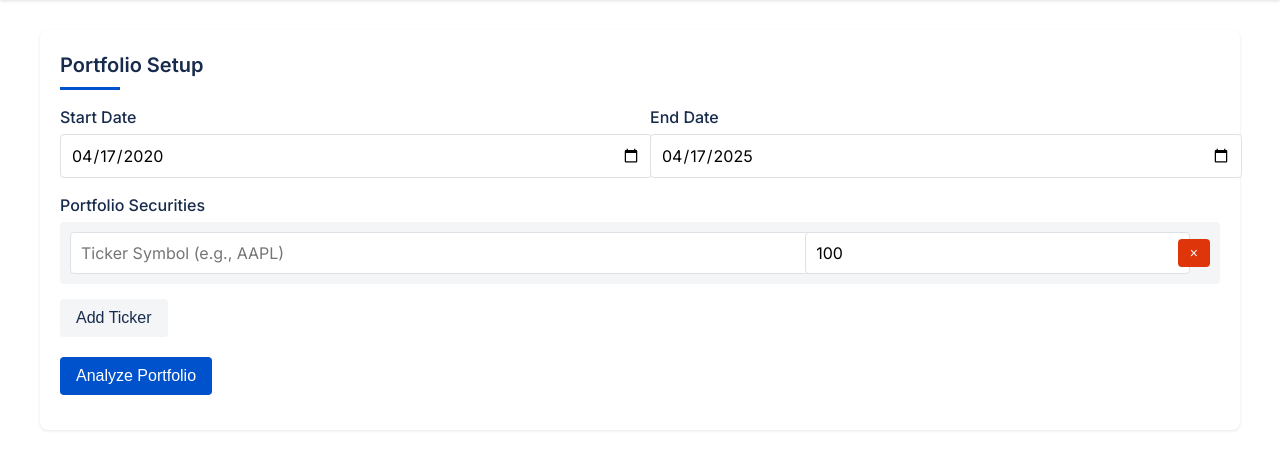
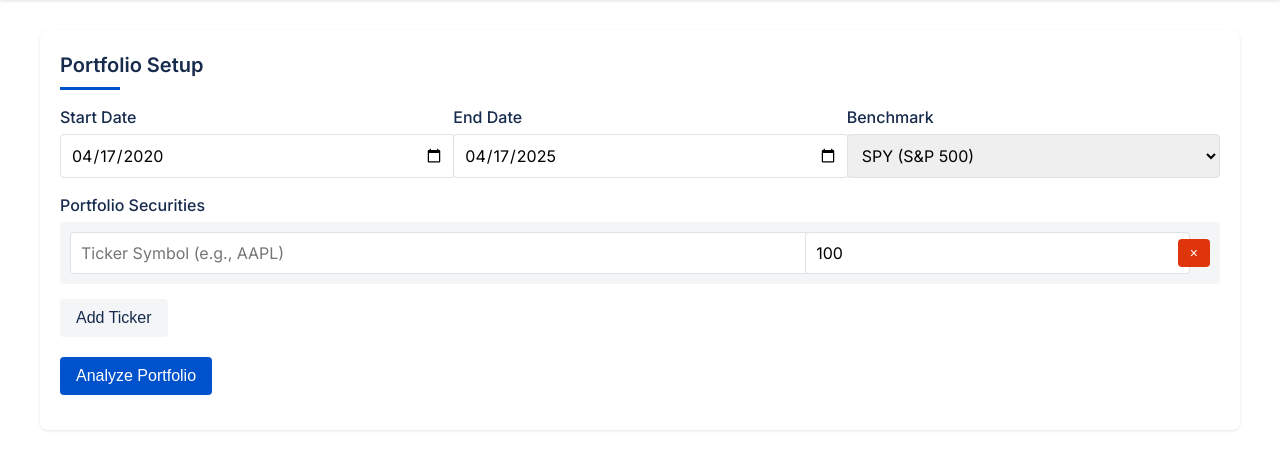
Before and after one commit to ianlucas1/GetTheBear, a Flask app: page / in a window 1280 px wide. Shown: the part 82-552 px from the top of the page. Run offline with Flask 3, Linux system fonts and the light colour scheme; some libraries are stand-ins or nearby versions.

Commit message:
Improved portfolio analysis
Updated the portfolio analysis tool to allow users to select a custom benchmark, improved chart display, and added annual return calculations and visualization.  The backend was also updated to handle the new benchmark functionality and improve data caching.  Changes were made to `analytics.py` and `app.py`, and the `index.html` template was updated to incorporate the new benchmark selection.

Replit-Commit-Author: Agent
Replit-Commit-Session-Id: c7ab2ade-dc89-4189-a1d1-caa12566be97
Replit-Commit-Screenshot-Url: https://storage.googleapis.com/screenshot-production-us-central1/6da79860-e9f4-477c-a141-0523ee14f7a4/c51a309d-4154-4f99-8b40-a01f2e4be1b0.jpg

```diff
--- a/app.py
+++ b/app.py
@@ -39,6 +39,7 @@ def analyze_portfolio():
     - weights: List of weights corresponding to tickers
     - start_date: Portfolio start date (YYYY-MM-DD)
     - end_date: Portfolio end date (YYYY-MM-DD)
+    - benchmark_ticker: Custom benchmark ticker (optional, defaults to SPY)
     """
     try:
         data = request.get_json()
@@ -47,6 +48,7 @@ def analyze_portfolio():
         weights = data.get('weights', [])
         start_date = data.get('start_date')
         end_date = data.get('end_date')
+        benchmark_ticker = data.get('benchmark_ticker', BENCHMARK_TICKER)
 
         # Validate inputs
         if not tickers or not weights or not start_date or not end_date:
@@ -62,11 +64,24 @@ def analyze_portfolio():
             return jsonify({"error": "Sum of weights must be positive"}), 400
         weights = [w / weight_sum for w in weights]
 
+        # Clean up benchmark ticker
+        benchmark_ticker = benchmark_ticker.split(" (")[0].strip().upper()
+
         # Check if benchmark is in the portfolio
-        benchmark_in_portfolio = BENCHMARK_TICKER in tickers
-        benchmark_index = tickers.index(BENCHMARK_TICKER) if benchmark_in_portfolio else -1
+        benchmark_in_portfolio = False
+        benchmark_index = -1
+
+        # Look for the benchmark ticker in the portfolio tickers (considering tickers might have the benchmark label)
+        for i, ticker in enumerate(tickers):
+            # Remove any benchmark labels for comparison
+            clean_ticker = ticker.split(" (")[0].strip().upper()
+            if clean_ticker == benchmark_ticker:
+                benchmark_in_portfolio = True
+                benchmark_index = i
+                break
 
         logger.debug(f"Analyzing portfolio: {tickers} with weights {weights} from {start_date} to {end_date}")
+        logger.debug(f"Using benchmark: {benchmark_ticker}")
 
         # Fetch portfolio data
         df_monthly, error_tickers = fetch_portfolio_data(tickers, weights, start_date, end_date)
@@ -82,10 +97,11 @@ def analyze_portfolio():
         # Fetch benchmark data if not already in the portfolio
         df_benchmark = None
         if not benchmark_in_portfolio:
-            df_benchmark, benchmark_error = fetch_benchmark_data(BENCHMARK_TICKER, start_date, end_date)
+            df_benchmark, benchmark_error = fetch_benchmark_data(benchmark_ticker, start_date, end_date)
 
             if benchmark_error:
                 logger.warning(f"Could not fetch benchmark data: {benchmark_error}")
+                return jsonify({"error": f"Could not fetch benchmark data for {benchmark_ticker}: {benchmark_error}"}), 400
 
         # Calculate metrics for the portfolio
         metrics = calculate_metrics(df_monthly)
@@ -93,8 +109,11 @@ def analyze_portfolio():
         # Calculate metrics for the benchmark
         benchmark_metrics = None
         if benchmark_in_portfolio:
-            # Use portfolio data to calculate benchmark metrics
-            benchmark_metrics = calculate_metrics(df_monthly, is_benchmark=True)
+            # Create a separate dataframe for the benchmark using just that ticker's price data
+            clean_ticker = tickers[benchmark_index].split(" (")[0]
+            benchmark_only_data, _ = fetch_portfolio_data([clean_ticker], [1.0], start_date, end_date)
+            if benchmark_only_data is not None and not benchmark_only_data.empty:
+                benchmark_metrics = calculate_metrics(benchmark_only_data)
         elif df_benchmark is not None and not df_benchmark.empty:
             benchmark_metrics = calculate_metrics(df_benchmark)
 
@@ -103,7 +122,8 @@ def analyze_portfolio():
             'dates': df_monthly.index.strftime('%Y-%m-%d').tolist(),
             'portfolio_values': df_monthly['Portfolio Value'].tolist(),
             'drawdowns': df_monthly['Drawdown'].tolist(),
-            'monthly_returns': df_monthly['Monthly Return'].tolist()
+            'monthly_returns': df_monthly['Monthly Return'].tolist(),
+            'benchmark_ticker': benchmark_ticker
         }
 
         # Add annual returns data
@@ -124,6 +144,11 @@ def analyze_portfolio():
             chart_data['benchmark_in_portfolio'] = True
             chart_data['benchmark_index'] = benchmark_index
 
+            # If the benchmark is in the portfolio, we still need its specific metrics
+            # for the charts, so include benchmark annual returns
+            if benchmark_metrics and 'annual_returns' in benchmark_metrics:
+                chart_data['benchmark_annual_returns'] = benchmark_metrics['annual_returns']
+
         return jsonify({
             "metrics": metrics,
             "benchmark_metrics": benchmark_metrics,
@@ -137,13 +162,14 @@ def analyze_portfolio():
 
 @app.route('/download_returns', methods=['GET'])
 def download_returns():
-    """Generate and download monthly returns CSV.
+    """Generate and download returns CSV.
 
     Expected query parameters:
     - tickers: Comma-separated list of tickers
     - weights: Comma-separated list of weights
     - start_date: Portfolio start date (YYYY-MM-DD)
     - end_date: Portfolio end date (YYYY-MM-DD)
+    - benchmark_ticker: The benchmark ticker to use
     """
     try:
         # Get query parameters
@@ -151,6 +177,7 @@ def download_returns():
         weights_str = request.args.get('weights', '').split(',')
         start_date = request.args.get('start_date')
         end_date = request.args.get('end_date')
+        benchmark_ticker = request.args.get('benchmark_ticker', BENCHMARK_TICKER)
 
         # Validate inputs
         if not tickers or not weights_str or not start_date or not end_date or tickers[0] == '':
@@ -171,49 +198,124 @@ def download_returns():
             return jsonify({"error": "Sum of weights must be positive"}), 400
         weights = [w / weight_sum for w in weights]
 
+        # Clean up benchmark ticker
+        benchmark_ticker = benchmark_ticker.split(" (")[0].strip().upper()
+
+        # Check if benchmark is in the portfolio
+        benchmark_in_portfolio = False
+        for ticker in tickers:
+            # Remove any benchmark labels for comparison
+            clean_ticker = ticker.split(" (")[0].strip().upper()
+            if clean_ticker == benchmark_ticker:
+                benchmark_in_portfolio = True
+                break
+
         # Fetch portfolio data
-        df_monthly, error_tickers = fetch_portfolio_data(tickers, weights, start_date, end_date)
+        df_portfolio, error_tickers = fetch_portfolio_data(tickers, weights, start_date, end_date)
 
         if error_tickers:
             logger.warning(f"Could not fetch data for: {error_tickers}")
 
-        if df_monthly is None or df_monthly.empty:
+        if df_portfolio is None or df_portfolio.empty:
             return jsonify({"error": "Could not retrieve portfolio data"}), 400
 
-        # Prepare CSV
-        # Make sure we're using the actual monthly returns data
-        monthly_returns = pd.DataFrame(index=df_monthly.index)
-        monthly_returns['Portfolio_Return'] = df_monthly['Monthly Return']
+        # Prepare CSV with monthly returns
+        monthly_returns = pd.DataFrame(index=df_portfolio.index)
+        monthly_returns['Portfolio_Return'] = df_portfolio['Monthly Return']
         monthly_returns.index.name = 'Date'
 
-        # Add benchmark to the CSV if available
-        if BENCHMARK_TICKER not in tickers:
-            df_benchmark, benchmark_error = fetch_benchmark_data(BENCHMARK_TICKER, start_date, end_date)
-            if df_benchmark is not None and not df_benchmark.empty:
-                monthly_returns['Benchmark_Return'] = df_benchmark['Monthly Return']
+        # Add year and month columns for easier grouping
+        monthly_returns['Year'] = monthly_returns.index.year
+        monthly_returns['Month'] = monthly_returns.index.month
+
+        # Fetch benchmark data if not already in the portfolio
+        benchmark_data = None
+        if benchmark_in_portfolio:
+            # Create a separate dataframe for the benchmark using just that ticker
+            for i, ticker in enumerate(tickers):
+                clean_ticker = ticker.split(" (")[0].strip().upper()
+                if clean_ticker == benchmark_ticker:
+                    benchmark_only_data, _ = fetch_portfolio_data([clean_ticker], [1.0], start_date, end_date)
+                    if benchmark_only_data is not None and not benchmark_only_data.empty:
+                        benchmark_data = benchmark_only_data
+                    break
+        else:
+            # Fetch benchmark data
+            benchmark_data, benchmark_error = fetch_benchmark_data(benchmark_ticker, start_date, end_date)
+            if benchmark_error:
+                logger.warning(f"Could not fetch benchmark data: {benchmark_error}")
+
+        # Add benchmark to the monthly returns CSV
+        if benchmark_data is not None and not benchmark_data.empty:
+            monthly_returns[f'Benchmark_Return'] = benchmark_data['Monthly Return'].reindex(monthly_returns.index).fillna(0)
+
+        # Calculate annual returns
+        # Group by year and calculate annual returns for portfolio
+        annual_returns = pd.DataFrame()
+        annual_returns['Year'] = monthly_returns['Year'].drop_duplicates().sort_values()
+
+        # Calculate annual portfolio returns
+        portfolio_annual = {}
+        for year, group in monthly_returns.groupby('Year'):
+            # Get the portfolio value at the beginning and end of the year
+            if 'Portfolio Value' in df_portfolio.columns:
+                year_data = df_portfolio[df_portfolio['Year'] == year]['Portfolio Value']
+                if not year_data.empty:
+                    first_value = year_data.iloc[0]
+                    last_value = year_data.iloc[-1]
+                    annual_return = (last_value / first_value) - 1
+                    portfolio_annual[year] = annual_return * 100  # Convert to percentage
+
+        # Calculate annual benchmark returns
+        benchmark_annual = {}
+        if benchmark_data is not None and not benchmark_data.empty:
+            for year, group in monthly_returns.groupby('Year'):
+                # Get the benchmark value at the beginning and end of the year
+                if 'Portfolio Value' in benchmark_data.columns:
+                    year_data = benchmark_data[benchmark_data['Year'] == year]['Portfolio Value']
+                    if not year_data.empty:
+                        first_value = year_data.iloc[0]
+                        last_value = year_data.iloc[-1]
+                        annual_return = (last_value / first_value) - 1
+                        benchmark_annual[year] = annual_return * 100  # Convert to percentage
+
+        # Add annual returns to the CSV
+        for year in annual_returns['Year']:
+            annual_returns.loc[annual_returns['Year'] == year, 'Portfolio_Ann_Return'] = portfolio_annual.get(year, 0)
+            annual_returns.loc[annual_returns['Year'] == year, 'Benchmark_Ann_Return'] = benchmark_annual.get(year, 0)
+
+        # Make sure we have all the data
+        annual_returns.fillna(0, inplace=True)
 
         # Debug the output
         logger.debug(f"CSV Data: \n{monthly_returns.head()}")
-
-        # Make sure we have data in the CSV
-        if monthly_returns['Portfolio_Return'].sum() == 0:
-            logger.warning("CSV data has all zeros for Portfolio_Return")
+        logger.debug(f"Annual CSV Data: \n{annual_returns.head()}")
 
         # Convert to percentage values for easier reading
         monthly_returns['Portfolio_Return'] = monthly_returns['Portfolio_Return'] * 100
         if 'Benchmark_Return' in monthly_returns.columns:
             monthly_returns['Benchmark_Return'] = monthly_returns['Benchmark_Return'] * 100
 
-        # Export to CSV with index (date column)
+        # Create a combined CSV with both monthly and annual data
+        # First, the monthly returns
         csv_buffer = io.StringIO()
+        csv_buffer.write("MONTHLY RETURNS\n")
         monthly_returns.to_csv(csv_buffer, index=True, float_format='%.2f')
+
+        # Then add a separator and the annual returns
+        csv_buffer.write("\n\nANNUAL RETURNS\n")
+        annual_returns.to_csv(csv_buffer, index=False, float_format='%.2f')
+
         csv_buffer.seek(0)
+
+        # Return as downloadable file with the benchmark name in the filename
+        filename = f"portfolio_vs_{benchmark_ticker}_returns.csv"
 
         # Return as downloadable file
         return Response(
             csv_buffer.getvalue(),
             mimetype="text/csv",
-            headers={"Content-disposition": f"attachment; filename=portfolio_returns.csv"}
+            headers={"Content-disposition": f"attachment; filename={filename}"}
         )
 
     except Exception as e:
--- a/templates/index.html
+++ b/templates/index.html
@@ -7,7 +7,7 @@
     <div class="error-message" id="error-message"></div>
 
     <form id="analysis-form">
-        <!-- Date Range Selection -->
+        <!-- Date Range Selection and Benchmark -->
         <div class="form-group" style="display: flex; gap: 20px;">
             <div style="flex: 1;">
                 <label for="start-date">Start Date</label>
@@ -16,6 +16,23 @@
             <div style="flex: 1;">
                 <label for="end-date">End Date</label>
                 <input type="date" id="end-date" name="end-date" required>
+            </div>
+            <div style="flex: 1;">
+                <label for="benchmark-select">Benchmark</label>
+                <div id="benchmark-container">
+                    <select id="benchmark-select" name="benchmark-select" class="form-control">
+                        <option value="SPY" selected>SPY (S&P 500)</option>
+                        <option value="AOA">AOA (iShares Agg. Allocation)</option>
+                        <option value="AOR">AOR (iShares Growth Allocation)</option>
+                        <option value="AOM">AOM (iShares Moderate Allocation)</option>
+                        <option value="AOK">AOK (iShares Conservative Allocation)</option>
+                        <option value="VT">VT (Vanguard Total World)</option>
+                        <option value="VXUS">VXUS (Vanguard ex-US)</option>
+                        <option value="custom">Custom Ticker...</option>
+                    </select>
+                    <input type="text" id="custom-benchmark" name="custom-benchmark"
+                           placeholder="Enter ticker symbol" style="display: none; margin-top: 5px;">
+                </div>
             </div>
         </div>
 
@@ -52,7 +69,7 @@
                 <tr>
                     <th style="text-align: left; padding: 10px; border-bottom: 2px solid #DFE1E6;">Metric</th>
                     <th style="text-align: right; padding: 10px; border-bottom: 2px solid #DFE1E6;">Portfolio</th>
-                    <th style="text-align: right; padding: 10px; border-bottom: 2px solid #DFE1E6;">Benchmark (SPY)</th>
+                    <th style="text-align: right; padding: 10px; border-bottom: 2px solid #DFE1E6;" id="benchmark-header">Benchmark (SPY)</th>
                 </tr>
             </thead>
             <tbody>
@@ -99,14 +116,14 @@
         </table>
     </div>
 
-    <!-- Benchmark indicator for when SPY is in the portfolio -->
+    <!-- Benchmark indicator for when benchmark is in the portfolio -->
     <div id="benchmark-in-portfolio-notice" style="display: none; background-color: #E6EFFC; padding: 10px 15px; border-radius: 4px; margin-bottom: 20px;">
-        <strong>Note:</strong> The benchmark (SPY) is included in your portfolio. Separate metrics are shown based on SPY's performance alone.
+        <strong>Note:</strong> The benchmark (<span id="benchmark-name-notice">SPY</span>) is included in your portfolio. Separate metrics are shown based on the benchmark's performance alone.
     </div>
 
     <!-- Download Results Button -->
     <div style="margin: 20px 0;">
-        <button id="download-returns-btn" class="btn btn-success" disabled>Download Monthly Returns (CSV)</button>
+        <button id="download-returns-btn" class="btn btn-success" disabled>Download Returns Data (CSV)</button>
     </div>
 
     <!-- Chart Tabs -->
```
Also changed, not shown: analytics.py (+50 -6 lines).
